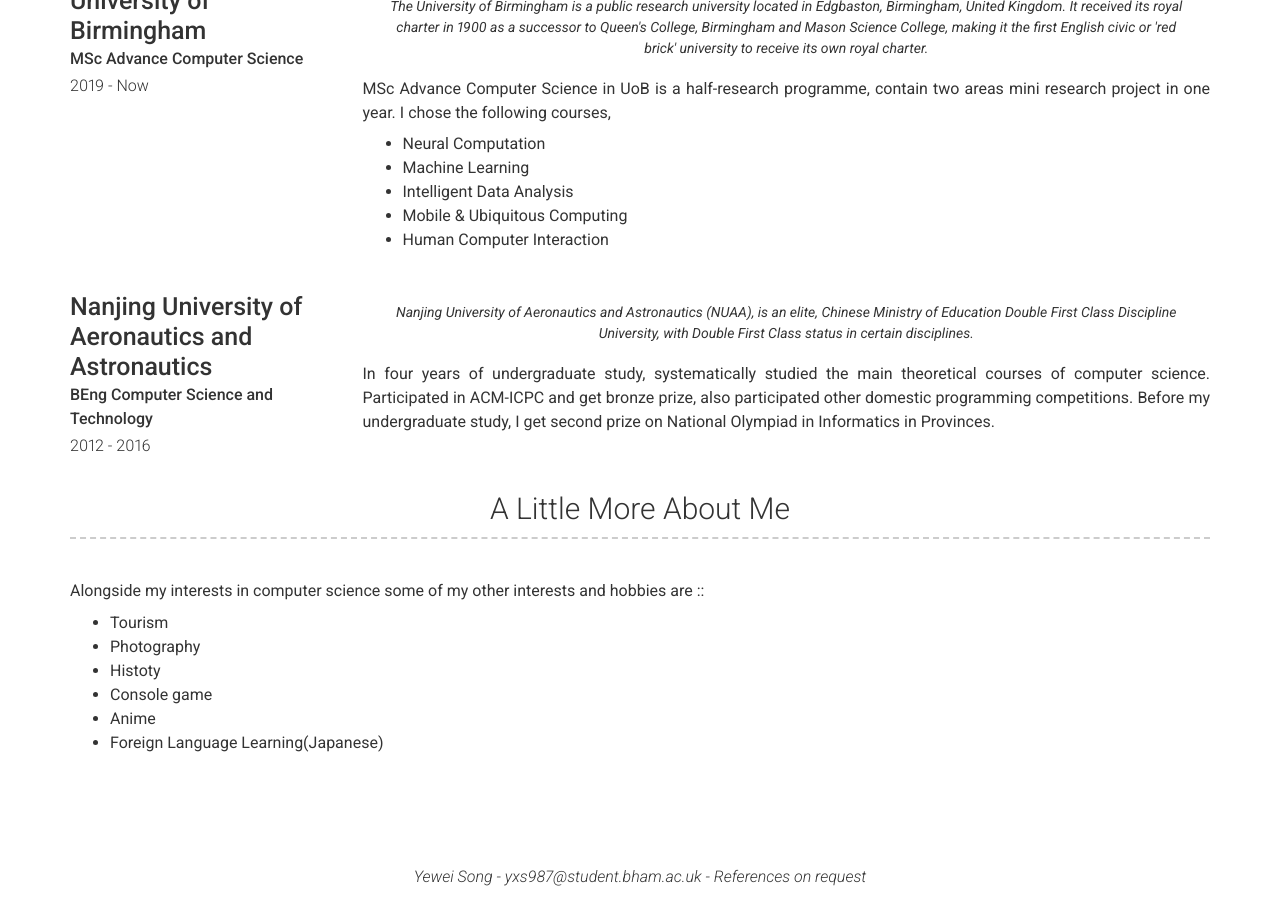
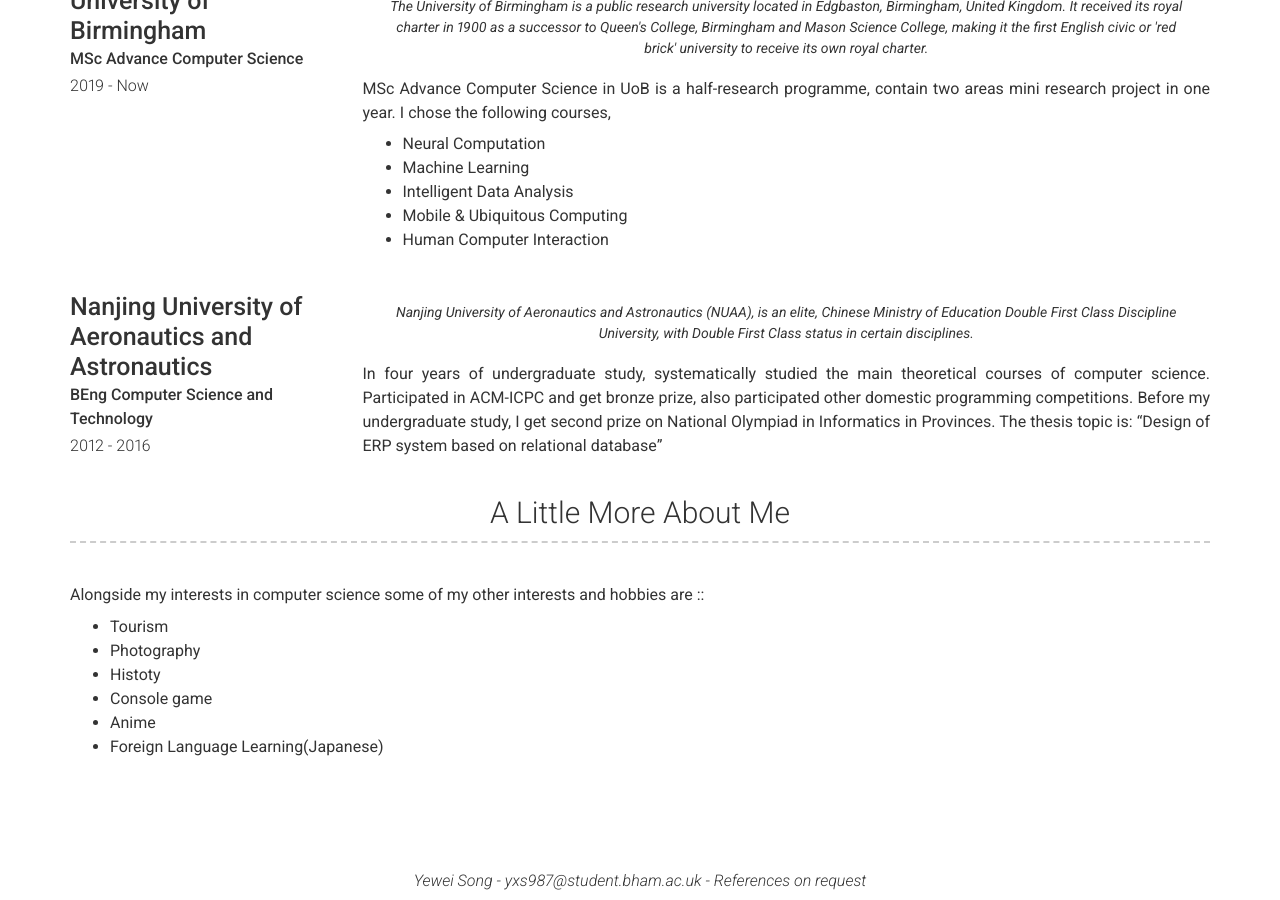
Before and after one commit to Etamin/Etamin.github.io, a Jekyll site: the page built from index.md, in a window 1280 px wide and 900 px high, scrolled down 1878 px. Built offline with Jekyll 4.4.1, drawn with Linux system fonts in a browser that asks for light colours; nearby versions of some CDN libraries.

Commit message:
Update education.yml

```diff
--- a/_data/education.yml
+++ b/_data/education.yml
@@ -21,3 +21,4 @@
   description: | # this will include new lines to allow paragraphs
     In four years of undergraduate study, systematically studied the main theoretical courses of computer science. Participated in ACM-ICPC and get bronze prize, also participated other domestic programming competitions.
     Before my undergraduate study, I get second prize on National Olympiad in Informatics in Provinces.
+    The thesis topic is: "Design of ERP system based on relational database"
```
